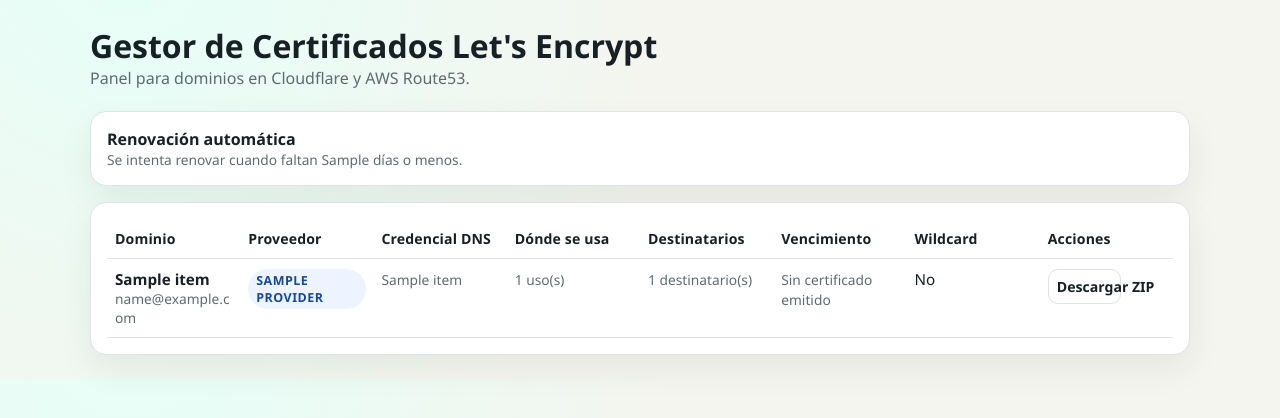
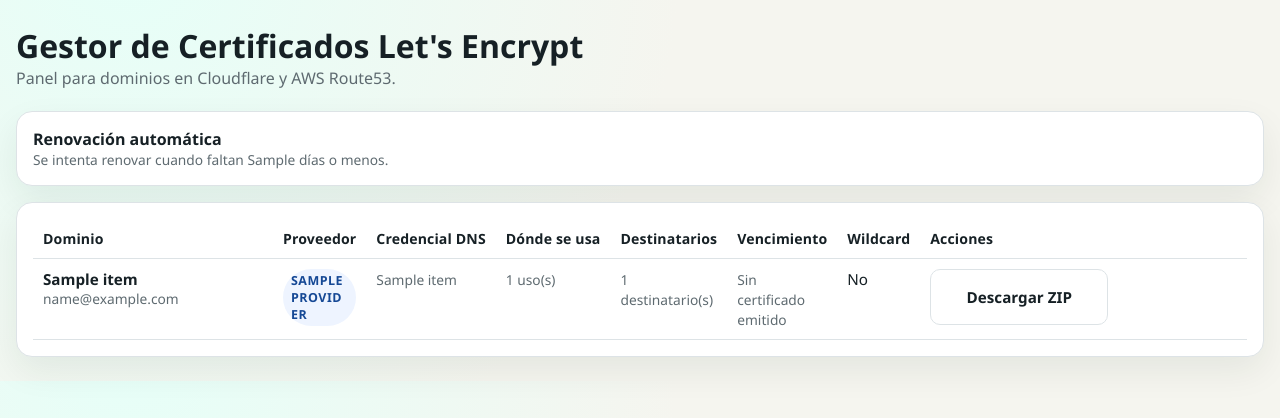
Before and after one commit to calamza/cert-panel, a Flask app: template templates/index.html in a window 1280 px wide. Shown: the top 418 px of the page. Run offline with Flask 3, Linux system fonts and the light colour scheme; the template is opened without the code that fills it: most values are stand-ins (such as "Sample title", 1, 10 or a date in 2020); parts of the project's set-up code (start-up, migrations or seed data) failed here and were passed over.

Commit message:
ajustes visuales

```diff
--- a/templates/base.html
+++ b/templates/base.html
@@ -22,7 +22,7 @@
       color: var(--ink);
     }
     .wrap {
-      max-width: 1100px;
+      max-width: 1320px;
       margin: 24px auto;
       padding: 0 16px;
     }
@@ -89,13 +89,13 @@
     table {
       width: 100%;
       border-collapse: collapse;
-      table-layout: fixed;
+      table-layout: auto;
       font-size: 0.95rem;
     }
     th, td {
       text-align: left;
       border-bottom: 1px solid var(--line);
-      padding: 10px 8px;
+      padding: 10px 10px;
       vertical-align: top;
       word-break: break-word;
     }
@@ -154,16 +154,20 @@
     }
     .action-grid {
       display: grid;
-      grid-template-columns: repeat(2, minmax(0, 1fr));
-      gap: 6px;
-      min-width: 0;
+      grid-template-columns: repeat(2, minmax(138px, 1fr));
+      gap: 8px;
+      min-width: 292px;
     }
     .action-grid .btn {
+      display: flex;
+      align-items: center;
+      justify-content: center;
       width: 100%;
       text-align: center;
-      padding: 7px 8px;
+      padding: 8px 10px;
       white-space: nowrap;
-      font-size: 0.88rem;
+      font-size: 0.95rem;
+      min-height: 38px;
     }
     .action-grid form {
       margin: 0;
@@ -192,7 +196,7 @@
       }
       .action-grid {
         grid-template-columns: 1fr;
-        min-width: 140px;
+        min-width: 180px;
       }
     }
   </style>
--- a/templates/index.html
+++ b/templates/index.html
@@ -20,14 +20,14 @@
     <table>
       <thead>
         <tr>
-          <th>Dominio</th>
+          <th style="min-width: 220px;">Dominio</th>
           <th>Proveedor</th>
           <th>Credencial DNS</th>
           <th>Dónde se usa</th>
           <th>Destinatarios</th>
           <th>Vencimiento</th>
           <th>Wildcard</th>
-          <th>Acciones</th>
+          <th style="min-width: 320px;">Acciones</th>
         </tr>
       </thead>
       <tbody>
@@ -76,7 +76,7 @@
             {% endif %}
           </td>
           <td>{{ 'Sí' if item.include_wildcard else 'No' }}</td>
-          <td>
+          <td style="min-width: 320px;">
             <div class="action-grid">
               {% if can_manage %}
                 <form method="post" action="{{ url_for('issue', domain_id=item.id) }}">
```
